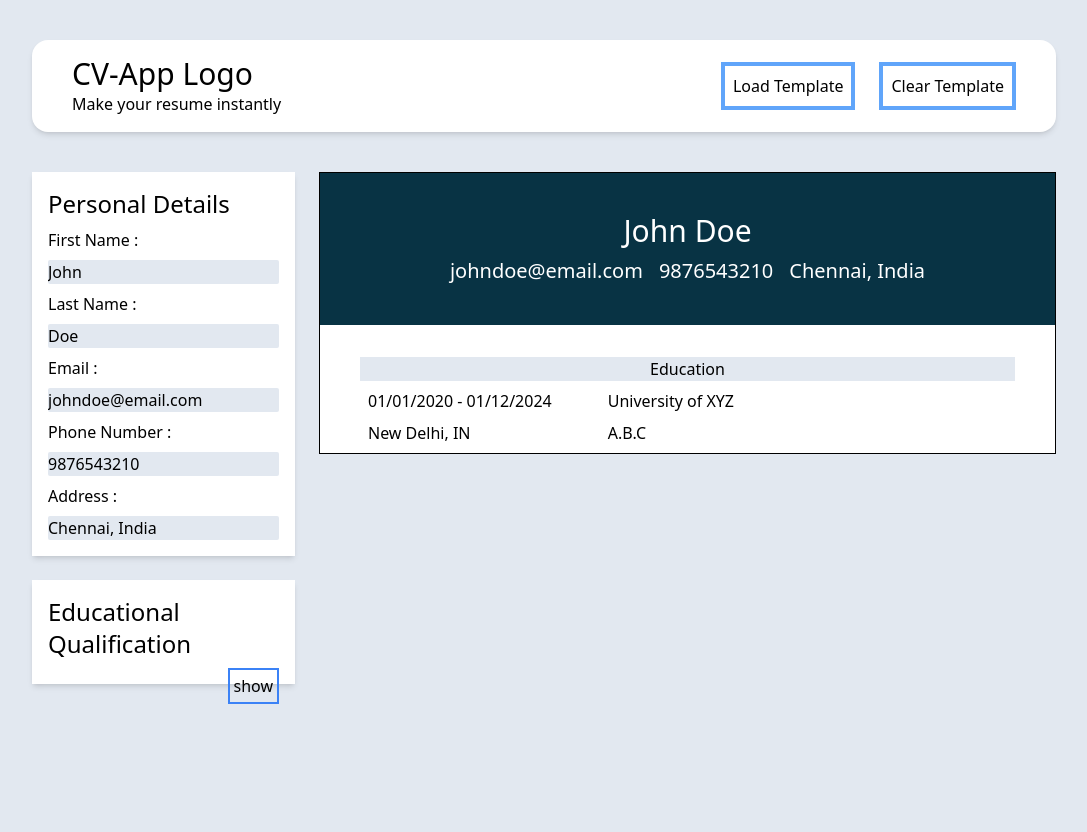
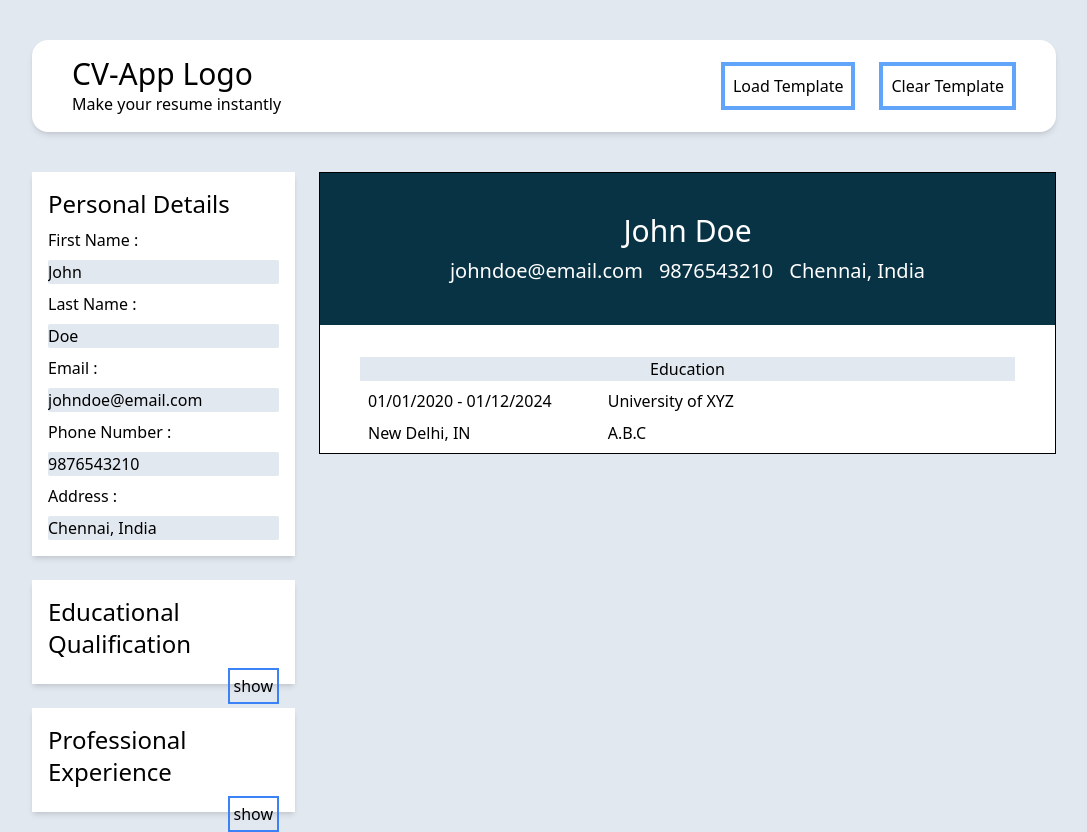
Before and after one commit to roopxx/cv-app, a React (Vite) app: page / in a window 1280 px wide. Shown: the whole page, without its empty margins (96-1183 px from the left). Before the commit the page ends 800 px from the top, so only its background shows below. Built offline with nearby package versions, Linux system fonts and the light colour scheme.

Commit message:
Add `<Professional />` component

```diff
--- a/src/App.jsx
+++ b/src/App.jsx
@@ -2,6 +2,7 @@ import "./App.css";
 import Header from "./components/Header";
 import Personal from "./components/Personal";
 import Educational from "./components/Educational";
+import Professional from "./components/Professional";
 import Resume from "./components/Resume";
 import { useState } from "react";
 
@@ -17,6 +18,13 @@ function App() {
     startDate: "2020-01-01",
     endDate: "2024-12-01",
     location: "New Delhi, IN",
+    companyName: "XXX Company",
+    position: "Developer Intern",
+    emp_startDate: "2024-01-01",
+    emp_endDate: "present",
+    workLocation: "Bangalore, IN",
+    jobDescription:
+      "Developed and prototyped user interface patterns for various web applications in XXX Company, including self-service applications within the health sector to monitor and track consumer health records.",
   };
 
   const [personalDetails, setPersonalDetails] = useState(resumeData);
@@ -34,7 +42,7 @@ function App() {
 
   function clearTemplate() {
     const clearedDetails = Object.fromEntries(
-      Object.keys(personalDetails).map((key) => [key, ""]),
+      Object.keys(personalDetails).map((key) => [key, null]),
     );
     setPersonalDetails(clearedDetails);
   }
@@ -54,6 +62,10 @@ function App() {
             personalDetails={personalDetails}
             handleChange={handleChange}
           />
+          <Professional
+            personalDetails={personalDetails}
+            handleChange={handleChange}
+          />
         </div>
         <div className="w-full">
           <Resume personalDetails={personalDetails} />
```
